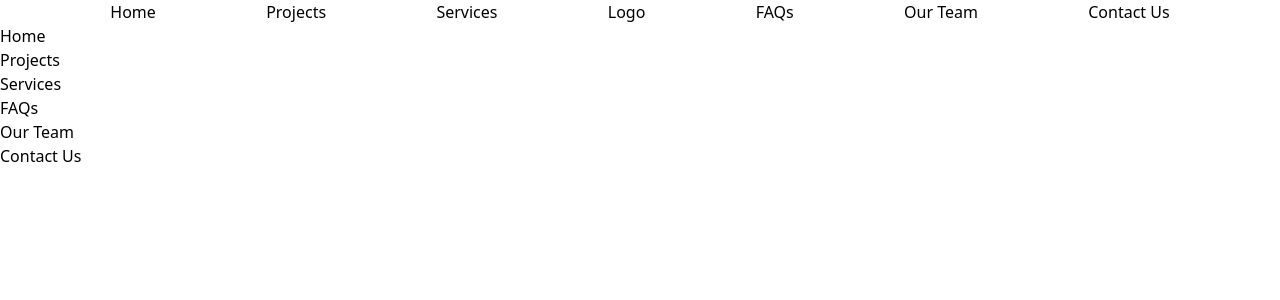
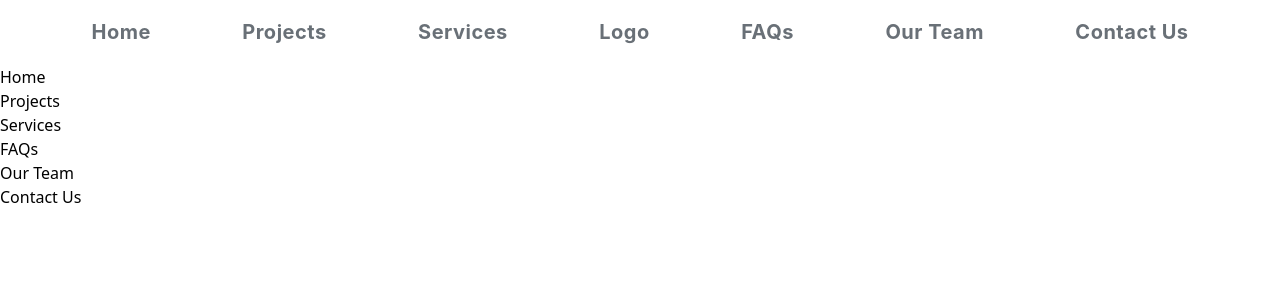
Before and after one commit to We-a-vers/We-vers-Website, a React (Vite) app: page / in a window 1280 px wide. Shown: the top 300 px of the page. Built offline with nearby package versions, Linux system fonts and the light colour scheme.

Commit message:
apply basic styling to navbar words and tag

```diff
--- a/src/Components/navbar.jsx
+++ b/src/Components/navbar.jsx
@@ -5,15 +5,33 @@
 
 function Navbar() {
   return (
-    <nav className="flex justify-evenly">
+    <div>
+      <nav className="py-5">
+        <ol className="flex w-full justify-evenly text-xl font-bold font-['Inter'] text-navbarWords leading-tight tracking-wide">
+          <li>
             <a href="#home">Home</a>
+          </li>
+          <li>
             <a href="#projects">Projects</a>
+          </li>
+          <li>
             <a href="#services">Services</a>
+          </li>
+          <li>
             <a href="#home">Logo</a>
+          </li>
+          <li>
             <a href="#questions">FAQs</a>
+          </li>
+          <li>
             <a href="#team">Our Team</a>
+          </li>
+          <li>
             <a href="#contact">Contact Us</a>
+          </li>
+        </ol>
       </nav>
+    </div>
   );
 }
 
--- a/tailwind.config.js
+++ b/tailwind.config.js
@@ -7,6 +7,9 @@ export default {
         desktop: '1440px',
         mobile: '360px',
       },
+      colors: {
+        navbarWords: "#697077"
+      }
     },
   },
   plugins: [],
```
Lines whose indentation alone changed are shown as unchanged.
